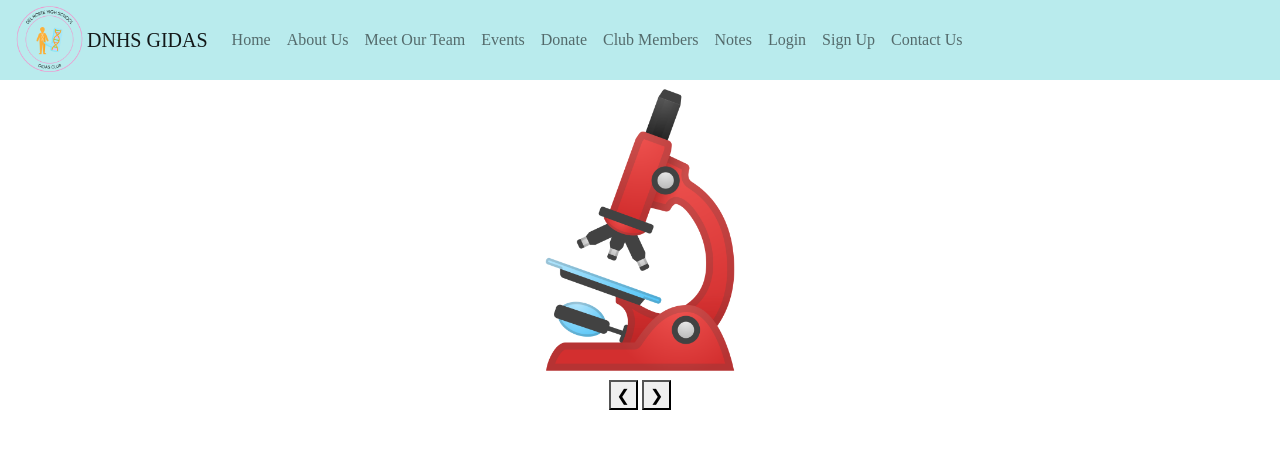
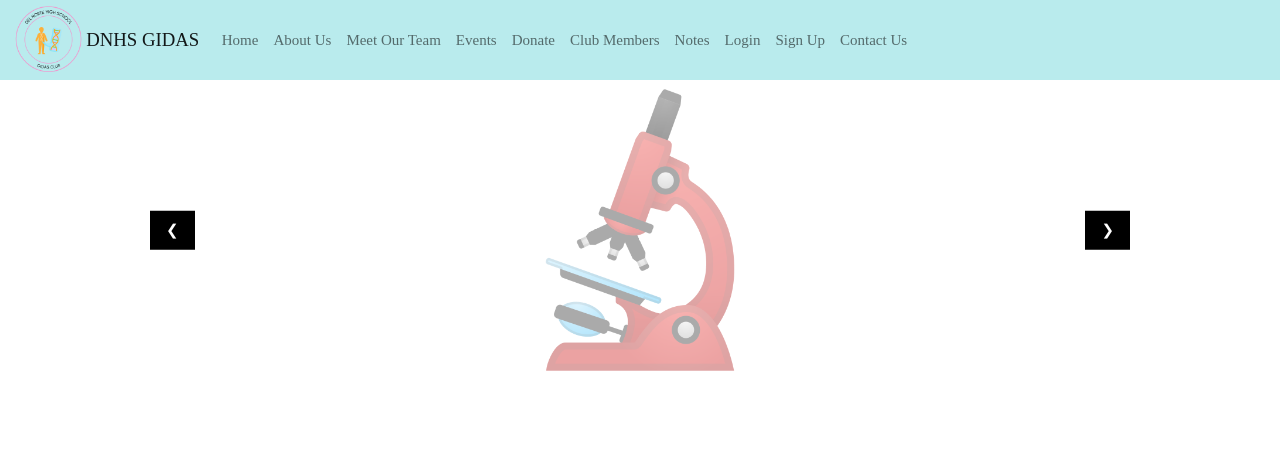
Before and after one commit to VidhiKulkarni/teamlace, a Flask app: page / in a window 1280 px wide. Shown: the top 449 px of the page. Run offline with Flask 2, Linux system fonts and the light colour scheme.

Commit message:
Added Navbar and Font to Every Page

```diff
--- a/templates/about.html
+++ b/templates/about.html
@@ -1,3 +1,6 @@
+{% include "layout.html" %}
+<body style="font-family: Baskerville; text-align: center;"</body>
+
 <!DOCTYPE html>
 <html lang="en">
 <head>
--- a/templates/contactus.html
+++ b/templates/contactus.html
@@ -1,6 +1,6 @@
 
 {% include "layout.html" %}
-<body style="font-family: Baskerville; text-align: center;" </body>
+<body style="font-family: Baskerville; text-align: center;"</body>
 
 <!DOCTYPE html>
 <html lang="en">
--- a/templates/donate.html
+++ b/templates/donate.html
@@ -1,3 +1,6 @@
+{% include "layout.html" %}
+<body style="font-family: Baskerville; text-align: center;"</body>
+
 <!DOCTYPE html>
 <html lang="en">
 <head>
--- a/templates/index.html
+++ b/templates/index.html
@@ -1,4 +1,6 @@
-{% extends "layout.html" %}
+
+{% include "layout.html" %}
+<body style="font-family: Baskerville; text-align: center;"</body>
 
 {% block head %}
     <meta name="viewport" content="width=device-width, initial-scale=1">
--- a/templates/layout.html
+++ b/templates/layout.html
@@ -1,3 +1,5 @@
+
+
 <!DOCTYPE html>
 <html lang="en">
     <head>
--- a/templates/team.html
+++ b/templates/team.html
@@ -1,3 +1,6 @@
+{% include "layout.html" %}
+<body style="font-family: Baskerville; text-align: center;"</body>
+
 <!DOCTYPE html>
 <html lang="en">
 <head>
--- a/templates/upcoming.html
+++ b/templates/upcoming.html
@@ -1,3 +1,6 @@
+{% include "layout.html" %}
+<body style="font-family: Baskerville; text-align: center;"</body>
+
 <!DOCTYPE html>
 <html lang="en">
 <head>
```
